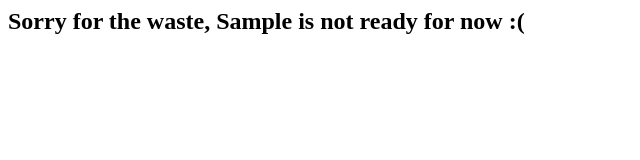
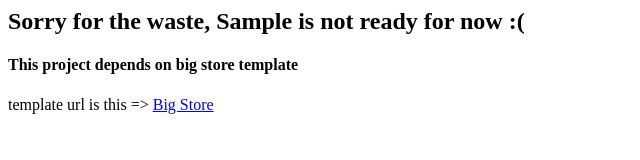
Before and after one commit to mahmoudarafat/bigStore, a plain HTML site: page index.html in a window 1280 px wide. Shown: the whole page, without its empty margins (0-640 px from the left). Drawn offline with Linux system fonts and the light colour scheme.

Commit message:
Update index.html

```diff
--- a/index.html
+++ b/index.html
@@ -1 +1,5 @@
 <h2>Sorry for the waste, Sample is not ready for now :( </h2>
+
+<h4>This project depends on <b>big store</b> template</h4>
+
+<p>template url is this => <a href="#Front-End Template => https://w3layouts.com/big-store-ecommerce-online-shopping-flat-bootstrap-responsive-web-template/">Big Store</a>
```
